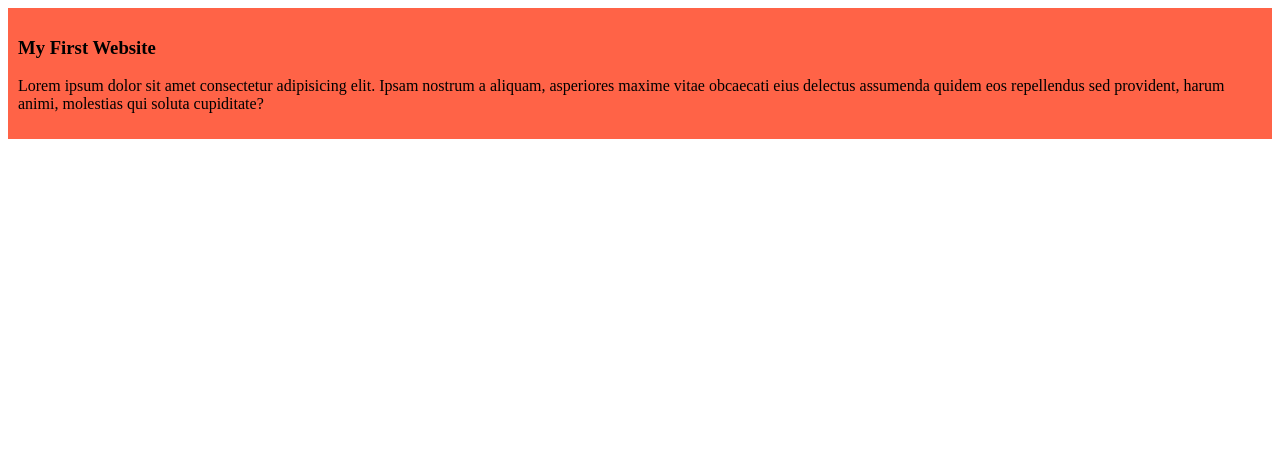
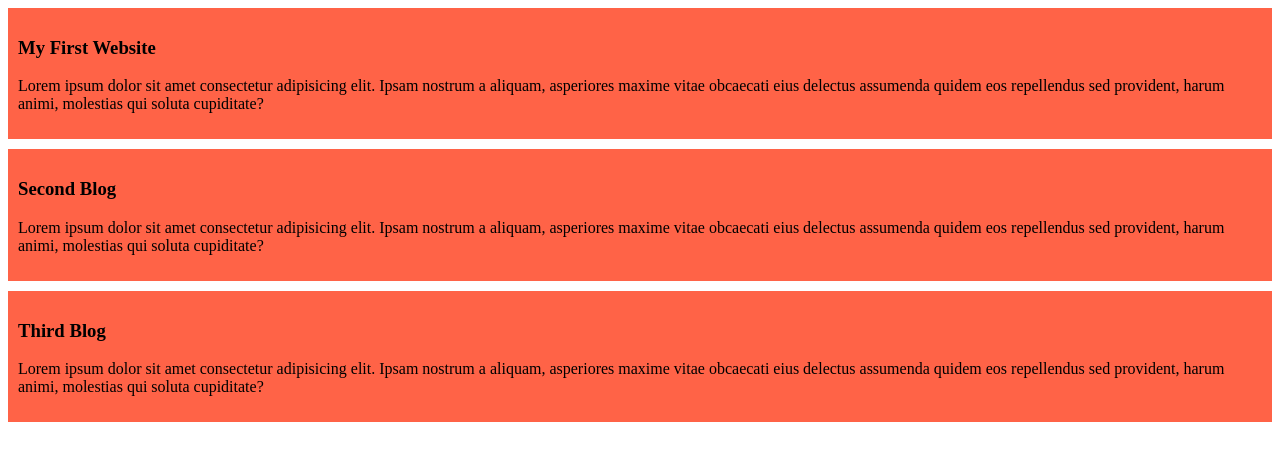
Before and after one commit to Mashud53/my-simple-website, a plain HTML site: page index.html in a window 1280 px wide. Drawn offline with Linux system fonts and the light colour scheme.

Commit message:
added the second and the third blog

```diff
--- a/index.html
+++ b/index.html
@@ -10,6 +10,16 @@
     <div>
         <h3>My First Website</h3>
         <p>Lorem ipsum dolor sit amet consectetur adipisicing elit. Ipsam nostrum a aliquam, asperiores maxime vitae obcaecati eius delectus assumenda quidem eos repellendus sed provident, harum animi, molestias qui soluta cupiditate?</p>
+
+    </div>
+    <div>
+        <h3>Second Blog</h3>
+        <p>Lorem ipsum dolor sit amet consectetur adipisicing elit. Ipsam nostrum a aliquam, asperiores maxime vitae obcaecati eius delectus assumenda quidem eos repellendus sed provident, harum animi, molestias qui soluta cupiditate?</p>
+
+    </div>
+    <div>
+        <h3>Third Blog</h3>
+        <p>Lorem ipsum dolor sit amet consectetur adipisicing elit. Ipsam nostrum a aliquam, asperiores maxime vitae obcaecati eius delectus assumenda quidem eos repellendus sed provident, harum animi, molestias qui soluta cupiditate?</p>
     </div>
 </body>
 </html>
--- a/style/blog.css
+++ b/style/blog.css
@@ -1,4 +1,5 @@
 div{
     background-color: tomato;
     padding: 10px;
+    margin-bottom: 10px;
 }
```
